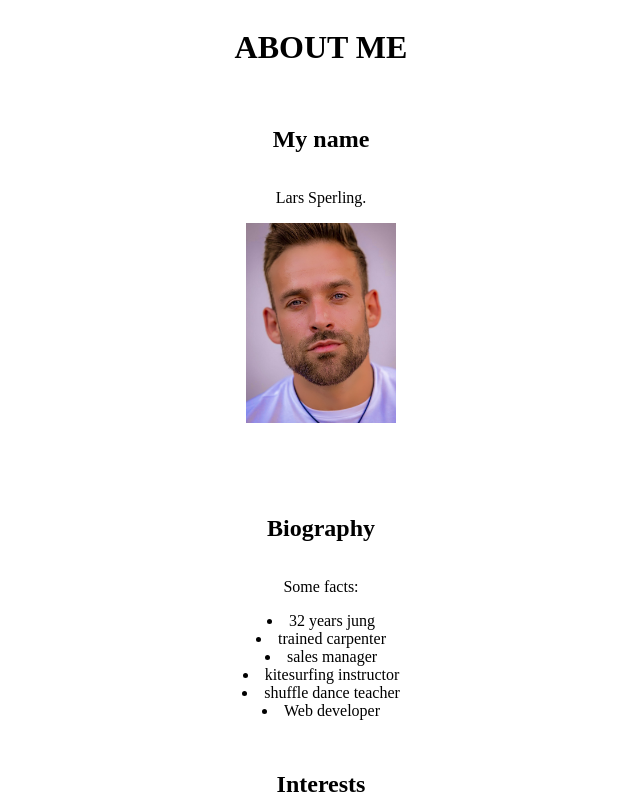
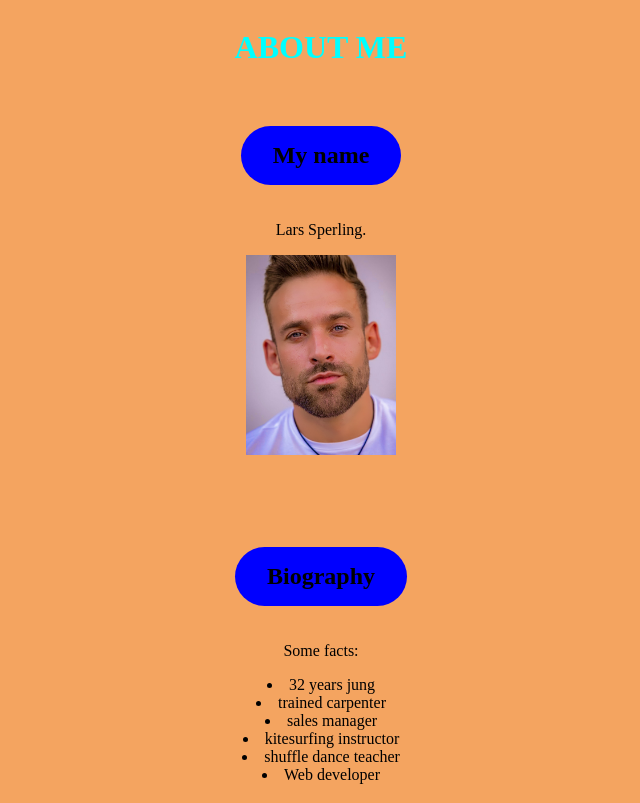
Before and after one commit to SLworld13/personal-website, a website: page html-and-the-web_personal-website-1/index.html in a window 1280 px wide. Shown: the top 803 px of the page, without its empty margins (319-959 px from the left). Drawn offline with Linux system fonts and the light colour scheme.

Commit message:
added css file and some ugly style

```diff
--- a/html-and-the-web_personal-website-1/index.html
+++ b/html-and-the-web_personal-website-1/index.html
@@ -1,6 +1,7 @@
 <!DOCTYPE html>
 <html lang="de">
 <head>
+    <link rel="stylesheet" href="style.css">
 <meta charset="UTF-8">
 <meta name="viewport" content="width=device-width, initial-scale=1.0">
 
--- /dev/null
+++ b/html-and-the-web_personal-website-1/style.css
@@ -0,0 +1,18 @@
+* {
+
+background-color: sandybrown;
+}
+
+h1 {
+    color: aqua;
+}
+
+h2 {
+    box-sizing: border-box;
+    width: 400;
+    background-color: blue;
+    padding: 16px 32px;
+    border-radius: 50px;
+
+
+}
```
